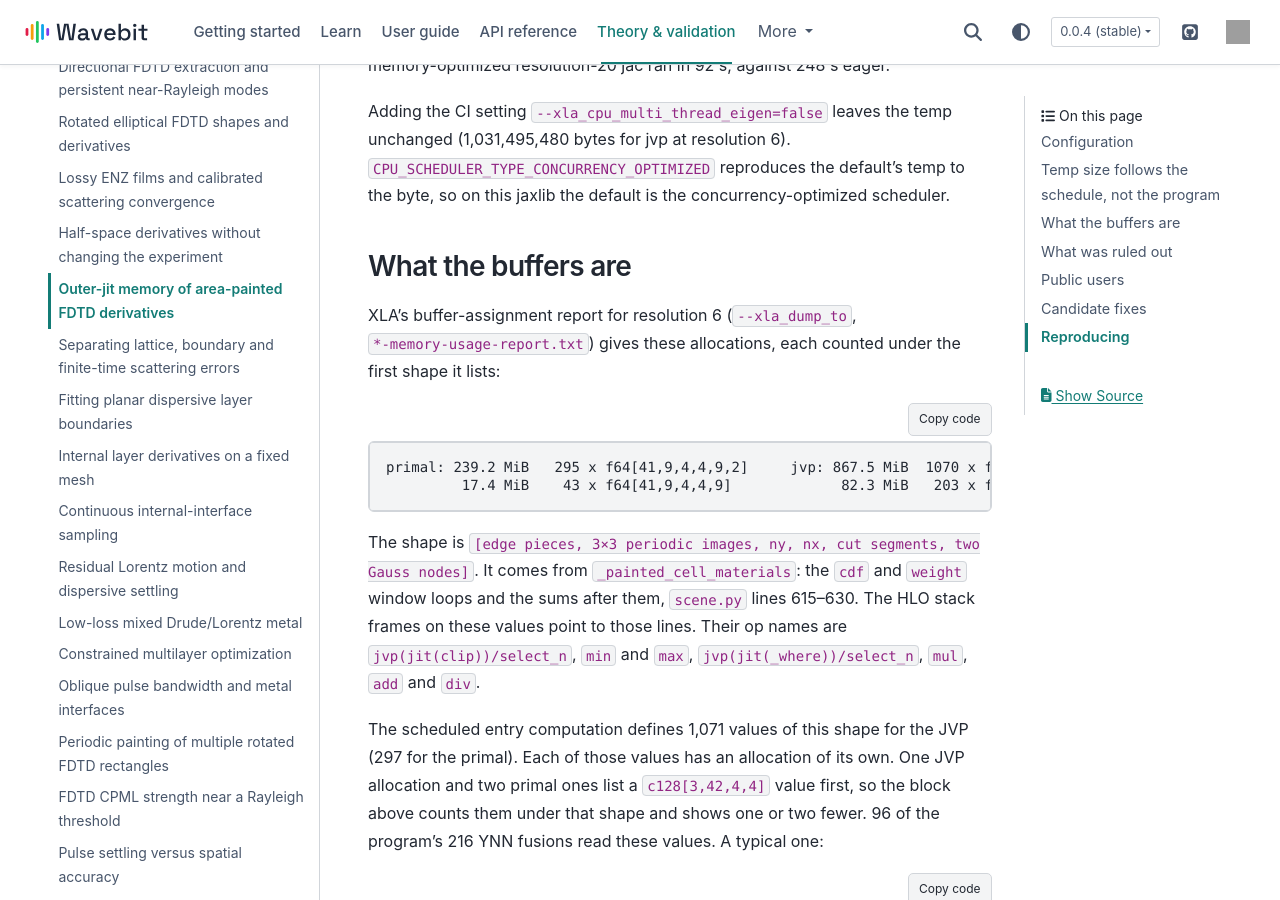
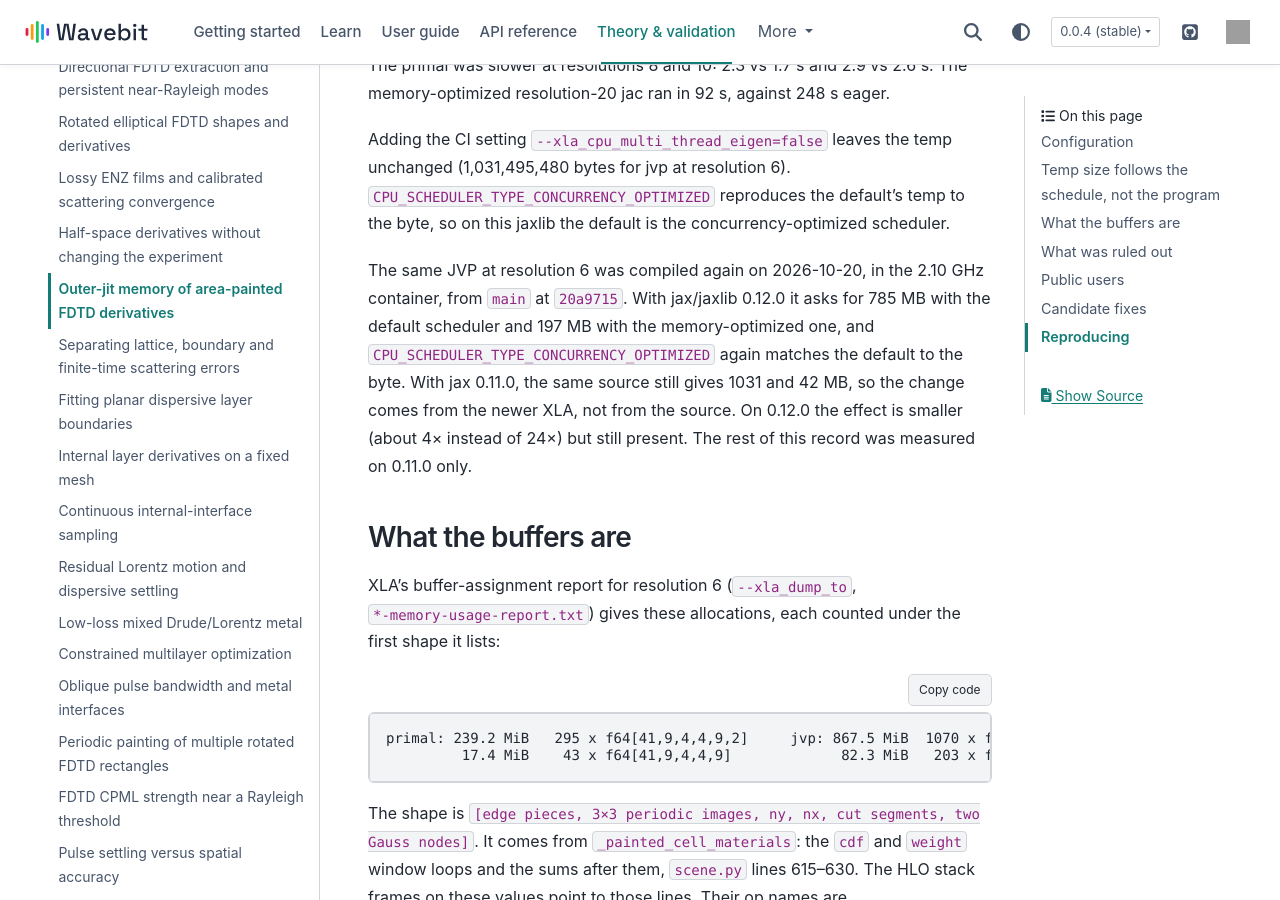
Before and after one commit to fieldalgo/wavebit, a Sphinx documentation site: the page built from docs/validation/fdtd/fdtd-jit-painting-memory.md, in a window 1280 px wide and 900 px high, scrolled down 3298 px. Built offline with Sphinx 7.4.7 and the PyData theme 0.15.4, drawn with Linux system fonts in a browser that asks for light colours; pages that are not in the unit, such as notebooks, are missing from menus; some of the changed text lies outside the part shown; grey boxes are pictures that could not be loaded.

Commit message:
docs(fdtd): bring the jit painting-memory docs up to date with main
- Korean periodic-stack guide: retranslate the passages main rewrote for
  the public-name renames (time_unit_seconds, Pulse(frequency_sigma_hz),
  RasterDispersion(poles), Snapshots, DecayCheck, migration-guide link).
- Record: give the public setup in current names and say how the run at
  3f2ad83 spelled them.
- Record: jax/jaxlib 0.12.0 still shows the effect (785 vs 197 MB for the
  resolution-6 JVP); jax 0.11.0 on the same source still gives 1031 vs
  42 MB, so the change comes from XLA.
- Count and list the new Korean third-party overlay from main.

Co-Authored-By: Claude Opus 5.5 <noreply@anthropic.com>
Claude-Session: https://claude.ai/code/session_019s5H7dULGg63AXJ4obWnuU

```diff
--- a/docs/validation/fdtd/fdtd-jit-painting-memory.md
+++ b/docs/validation/fdtd/fdtd-jit-painting-memory.md
@@ -23,7 +23,7 @@ scheduler. Its Jacobian matches the eager one to 1.1e-15.
 Public `wavebit.fdtd.periodic.run(..., backend='jax')` users are affected when a layer holds
 two or more rectangles with `shape_integration='area'`. A layer with one rotated rectangle is not
 affected, and neither is the `'separable'` route. Reverse mode was measured at one resolution and
-is affected much less.
+is affected much less. jax 0.12.0 still shows the effect, at about a quarter of the 0.11.0 ratio.
 
 ## Configuration
 
@@ -92,6 +92,13 @@ Adding the CI setting `--xla_cpu_multi_thread_eigen=false` leaves the temp uncha
 (1,031,495,480 bytes for jvp at resolution 6). `CPU_SCHEDULER_TYPE_CONCURRENCY_OPTIMIZED`
 reproduces the default's temp to the byte, so on this jaxlib the default is the
 concurrency-optimized scheduler.
+
+The same JVP at resolution 6 was compiled again on 2026-10-20, in the 2.10 GHz container, from
+`main` at `20a9715`. With jax/jaxlib 0.12.0 it asks for 785 MB with the default scheduler and
+197 MB with the memory-optimized one, and `CPU_SCHEDULER_TYPE_CONCURRENCY_OPTIMIZED` again
+matches the default to the byte. With jax 0.11.0, the same source still gives 1031 and 42 MB, so
+the change comes from the newer XLA, not from the source. On 0.12.0 the effect is smaller (about
+4× instead of 24×) but still present. The rest of this record was measured on 0.11.0 only.
 
 ## What the buffers are
 
@@ -163,11 +170,13 @@ process here measures 2.93, 3.76 and 4.68 GB at duration 60. The difference betw
 
 The public periodic API reaches the same painting route. The case measured is a forward
 derivative in the rotation angle of the study's two `Rectangle` regions in one 0.2 µm layer.
-The setup:
+The setup, in the public names current since 2026-10-19 (the run at `3f2ad83` spelled the pulse
+`Pulse(width_seconds=2.5*units.time_seconds)` and the time unit `units.time_seconds`; see the
+[public-name migration guide](../../migration/public-names.md#native-grid-and-periodic-stack-names)):
 
 - `Stack(period=(.6, .6), bottom=Material(epsilon=1.21))`, `PlaneWave` at 1 µm,
-  `Pulse(width_seconds=2.5*units.time_seconds)`.
-- `Numerics(spacing=1/6, duration_seconds=60*units.time_seconds, pml_cells=6, orders=0,
+  `Pulse(frequency_sigma_hz=1/(np.sqrt(2)*np.pi*2.5*units.time_unit_seconds))`.
+- `Numerics(spacing=1/6, duration_seconds=60*units.time_unit_seconds, pml_cells=6, orders=0,
   align_layers=True, shape_integration='area', shape_smoothing=.05,
   extraction_method='directional')`.
 - `run(..., backend='jax')` under `jax.jit(jax.jvp(...))`.
```
Also changed, not shown: docs/README.md (+1 -1 lines), docs/development/documentation.md (+3 -1 lines), docs/locales/ko/pages/guide/fdtd/periodic-problems.md (+24 -15 lines), docs/locales/ko/pages/validation/fdtd/fdtd-jit-painting-memory.md (+15 -4 lines).
